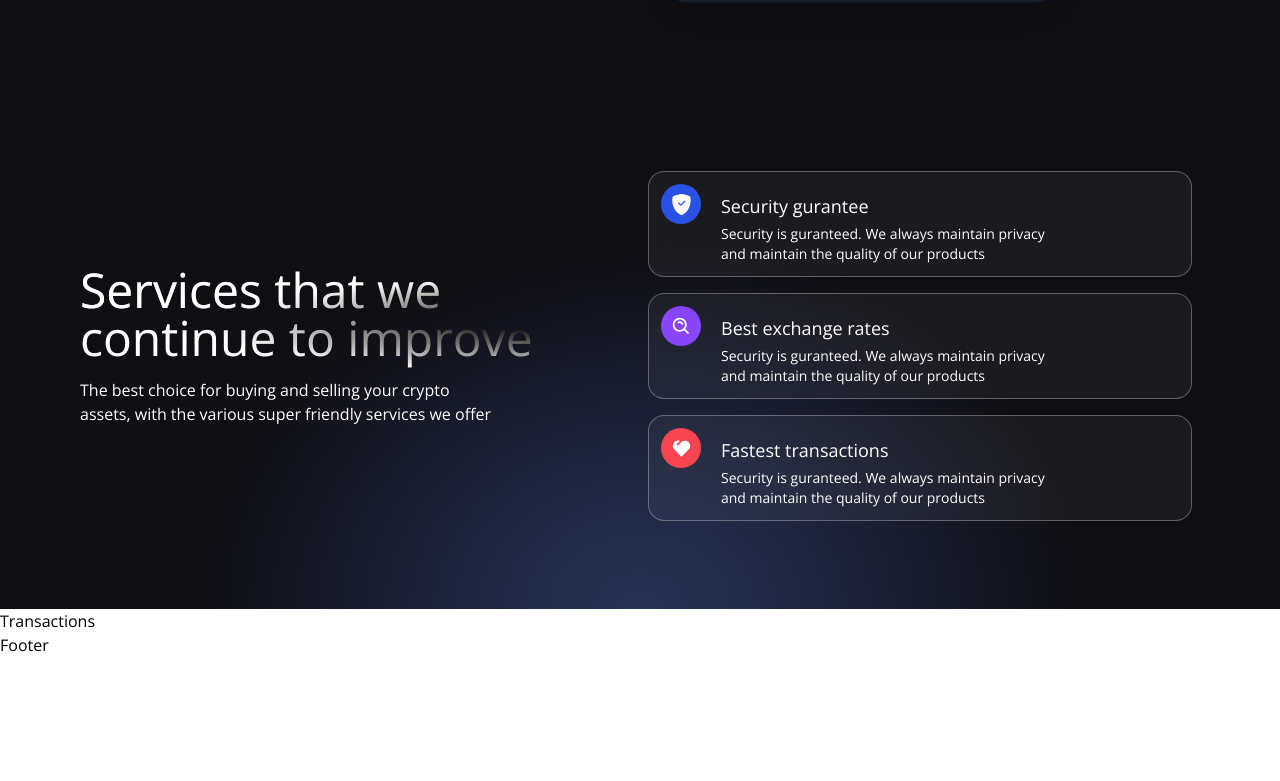
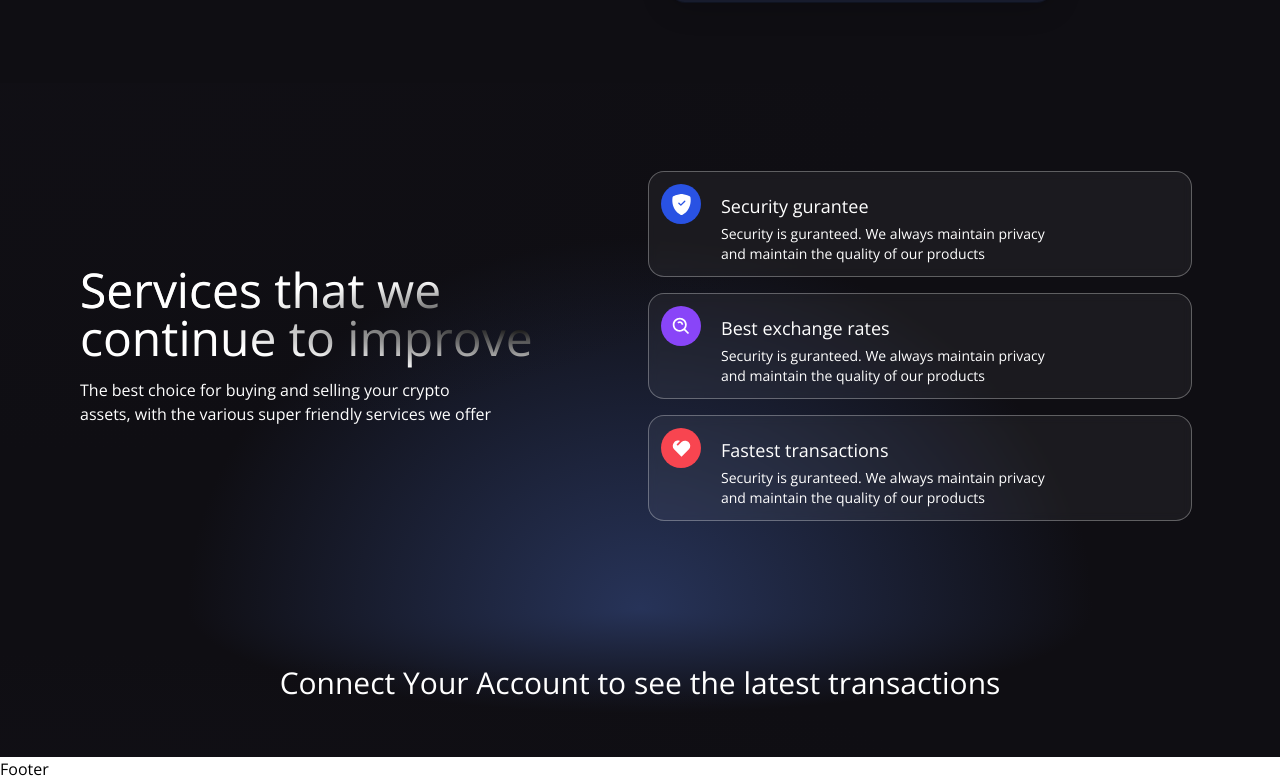
Before and after one commit to aromalsanthosh/Rether, a React (Vite) app in the folder client/: page / in a window 1280 px wide. Shown: the part 658-1439 px from the top of the page. Before the commit the page ends 1315 px from the top, so only its background shows below. Built offline with nearby package versions, Linux system fonts and the light colour scheme.

Commit message:
Created an address shortener

```diff
--- a/client/src/components/Transactions.jsx
+++ b/client/src/components/Transactions.jsx
@@ -1,9 +1,26 @@
-import React from 'react'
+import React, { useContext } from "react";
+import { RiH3 } from "react-icons/ri";
+
+import { TransactionContext } from "../context/TransactionContext";
+import { shortenAddress } from "../utils/shortenaddress";
 
 function Transactions() {
+  const { currentAccount } = useContext(TransactionContext);
   return (
-    <div>Transactions</div>
-  )
+    <div className="flex w-full justify-center items-center 2xl:px-20 gradient-bg-transactions ">
+      <div className="flex flex-col md:p-12 py-12 px-4">
+        {currentAccount ? (
+          <h3 className="text-white text-3xl text-center my-2">
+            Latest Transactions
+          </h3>
+        ) : (
+          <h3 className="text-white text-3xl text-center my-2">
+            Connect Your Account to see the latest transactions
+          </h3>
+        )}
+      </div>
+    </div>
+  );
 }
 
-export default Transactions
+export default Transactions;
--- a/client/src/components/Welcome.jsx
+++ b/client/src/components/Welcome.jsx
@@ -5,6 +5,7 @@
 
 import { TransactionContext } from "../context/TransactionContext";
 import { Loader } from "./";
+import { shortenAddress } from "../utils/shortenaddress";
 
 const commonStyles =
   "min-h-[70px] sm:px-0 px-2 sm:min-w-[120px] flex justify-center items-center border-[0.5px] border-gray-400 text-sm font-light text-white";
@@ -83,7 +84,9 @@
                 <BsInfoCircle fontSize={17} color="#fff" />
               </div>
               <div>
-                <p className="text-white font-light text-sm">Address</p>
+                <p className="text-white font-light text-sm">
+                  {currentAccount ? shortenAddress(currentAccount) : "Address"}
+                </p>
                 <p className="text-white font-semibold text-lg mt-1">
                   Ethereum
                 </p>
--- /dev/null
+++ b/client/src/utils/shortenaddress.js
@@ -0,0 +1,2 @@
+export const shortenAddress = (address) =>
+  `${address.slice(0, 5)}...${address.slice(address.length - 4)}`;
```
